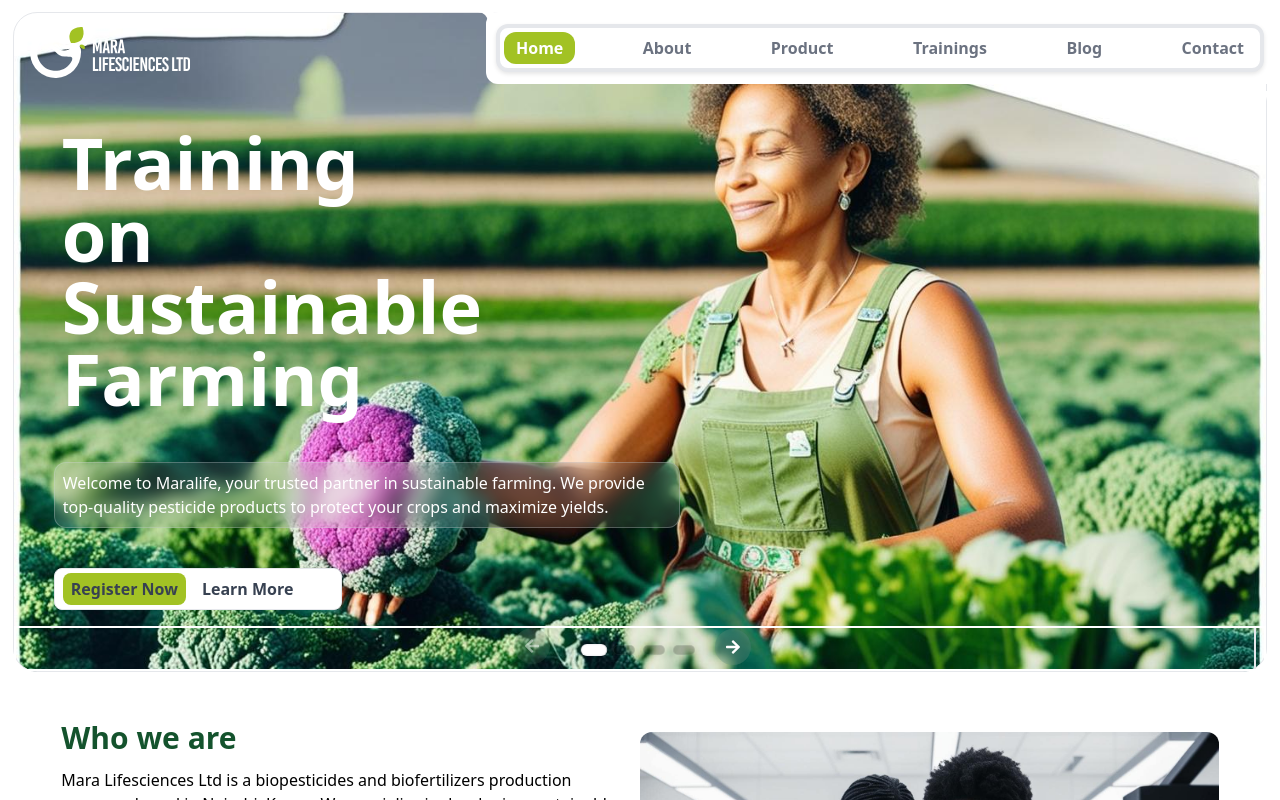
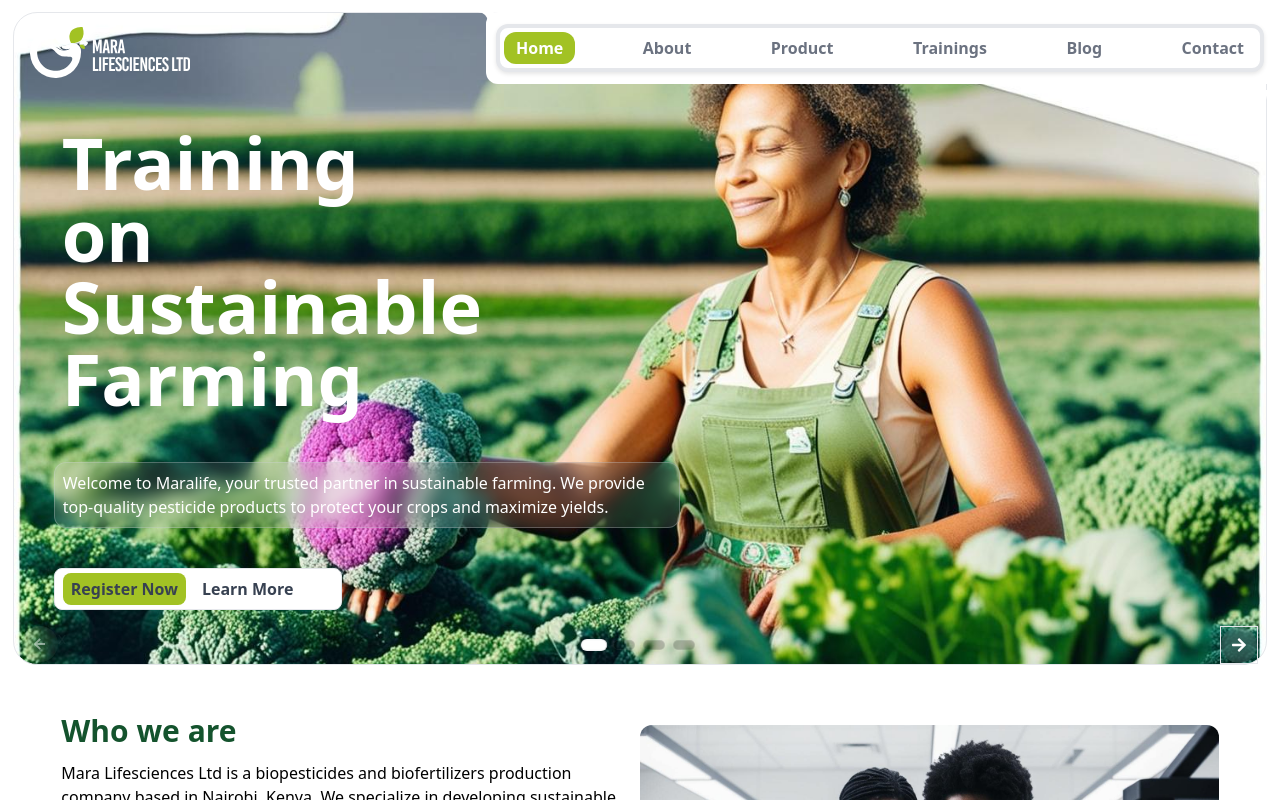
Before and after one commit to tjay1760/mara-life, a React (Vite) app: page / in a window 1280 px wide. Shown: the top 800 px of the page. Built offline with nearby package versions, Linux system fonts and the light colour scheme.

Commit message:
fixed linter errors

```diff
--- a/src/index.css
+++ b/src/index.css
@@ -105,20 +105,19 @@ border:transparent;
     box-shadow: 15px -0 0 #fff;
   }
 
-  .header-navigation {
+  /* .header-navigation {
     position: relative;
-    border: 2px solid #fff;
     height: 45px;
+  } */
+
+  .swiper-button-previous {
+   padding: 1%;
   }
 
-  .swiper-button-previous {
-    position: absolute;
-    transform: translateX(-300%);
+  .swiper-btn-next{
+    padding: 1%;
   }
-  .swiper-btn-next{
-    position: absolute;
-    transform: translateX(-1500%);
-  }
+
 }
 
 @media (width <= 768px) {
```
